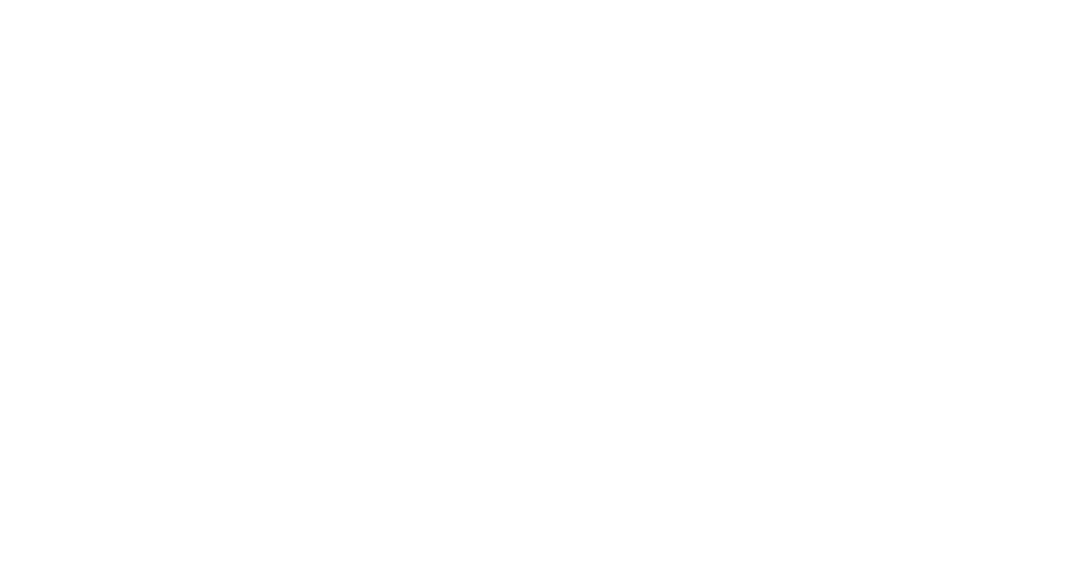
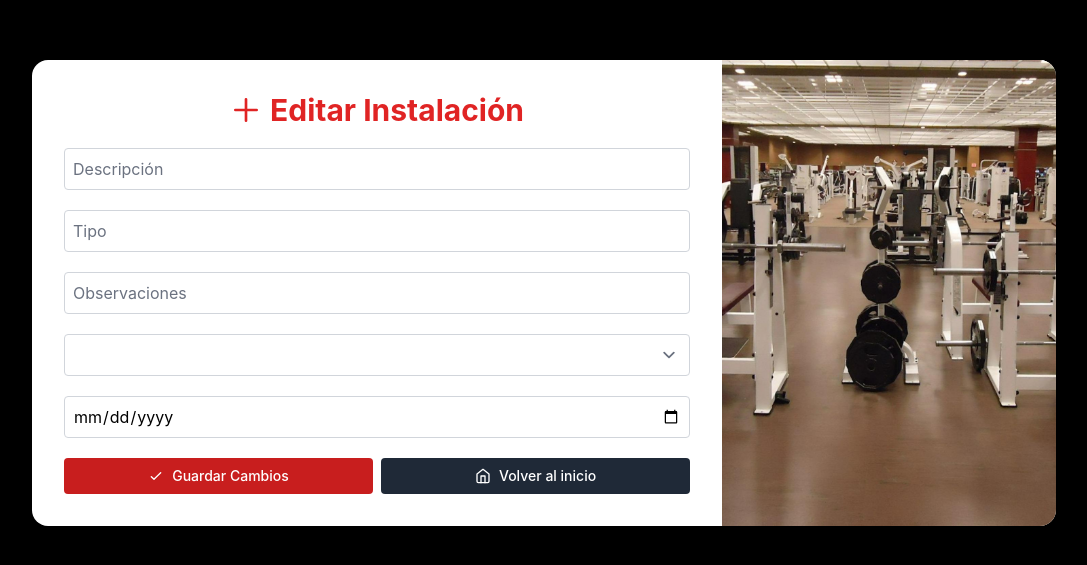
Before and after one commit to Islasmar/Front-Gimnasio, a Vue app in the folder GymFrontEnd/: page /editar-instalacion/1 in a window 1280 px wide. Shown: the part 107-672 px from the top of the page, without its empty margins (96-1183 px from the left). Built offline with nearby package versions, Linux system fonts and the light colour scheme; no server answers; a web font is replaced by a local one.

Commit message:
Implementación completa de gestión de sucursales: Creación, edición, eliminación y tabla con búsqueda

```diff
--- a/GymFrontEnd/src/components/forms/addInstalaciones.vue
+++ b/GymFrontEnd/src/components/forms/addInstalaciones.vue
@@ -1,14 +1,8 @@
 <template>
   <div class="relative min-h-screen bg-black text-white overflow-hidden flex items-center justify-center px-4 py-12">
-      <!-- Partículas -->
-      <div class="absolute inset-0 z-0 pointer-events-none">
-        <div class="particle"></div>
-        <div class="particle delay-1"></div>
-        <div class="particle delay-2"></div>
-      </div>
-
     <!-- Contenido principal -->
-      <div class="relative z-10 bg-white rounded-2xl shadow-2xl flex flex-col lg:flex-row overflow-hidden w-full max-w-5xl animate-fade-in">
+    <div
+      class="relative z-10 bg-white rounded-2xl shadow-2xl flex flex-col lg:flex-row overflow-hidden w-full max-w-5xl animate-fade-in">
       <!-- Formulario -->
       <form @submit.prevent="agregarInstalacion" class="w-full lg:w-1/2 p-8 space-y-5 text-black">
         <h2 class="text-3xl font-bold text-center text-red-600 flex items-center justify-center gap-2">
@@ -18,24 +12,32 @@
           Agregar Instalación
         </h2>
 
-          <input v-model="instalacion.sucursal" type="text" placeholder="Sucursal"
-            class="w-full p-2 border border-gray-300 rounded focus:outline-none focus:ring-2 focus:ring-red-500" required />
-          <input v-model="instalacion.descripcion" type="text" placeholder="Descripción"
-            class="w-full p-2 border border-gray-300 rounded focus:outline-none focus:ring-2 focus:ring-red-500" required />
-          <input v-model="instalacion.tipo" type="text" placeholder="Tipo"
-            class="w-full p-2 border border-gray-300 rounded focus:outline-none focus:ring-2 focus:ring-red-500" required />
-          <input v-model="instalacion.observaciones" type="text" placeholder="Observaciones"
-            class="w-full p-2 border border-gray-300 rounded focus:outline-none focus:ring-2 focus:ring-red-500" required />
+        <!-- Campos del formulario -->
+        <input v-model="instalacion.Descripcion" type="text" placeholder="Descripción"
+          class="w-full p-2 border border-gray-300 rounded focus:outline-none focus:ring-2 focus:ring-red-500"
+          required />
+        <input v-model="instalacion.Tipo" type="text" placeholder="Tipo"
+          class="w-full p-2 border border-gray-300 rounded focus:outline-none focus:ring-2 focus:ring-red-500"
+          required />
+        <input v-model="instalacion.Observaciones" type="text" placeholder="Observaciones"
+          class="w-full p-2 border border-gray-300 rounded focus:outline-none focus:ring-2 focus:ring-red-500"
+          required />
 
-          <input v-model="instalacion.estatus" type="text" placeholder="Estatus"
-            class="w-full p-2 border border-gray-300 rounded focus:outline-none focus:ring-2 focus:ring-red-500" required />
+        <!-- Estatus como desplegable -->
+        <select v-model="instalacion.Estatus"
+          class="w-full p-2 border border-gray-300 rounded focus:outline-none focus:ring-2 focus:ring-red-500" required>
+          <option :value="true">Activo</option>
+          <option :value="false">Inactivo</option>
+        </select>
 
-          <input v-model="instalacion.fechaRegistro" type="date"
-            class="w-full p-2 border border-gray-300 rounded focus:outline-none focus:ring-2 focus:ring-red-500" required />
+        <input v-model="instalacion.Fecha_Registro" type="date"
+          class="w-full p-2 border border-gray-300 rounded focus:outline-none focus:ring-2 focus:ring-red-500"
+          required />
 
         <div class="flex flex-col md:flex-row gap-2 justify-center mt-4">
           <!-- Botón Guardar -->
-            <button type="submit" class="flex-1 bg-red-700 hover:bg-red-800 text-white font-medium text-sm py-2 rounded transition-all duration-300 flex items-center justify-center gap-2">
+          <button type="submit"
+            class="flex-1 bg-red-700 hover:bg-red-800 text-white font-medium text-sm py-2 rounded transition-all duration-300 flex items-center justify-center gap-2">
             <svg class="w-4 h-4" fill="none" stroke="currentColor" viewBox="0 0 24 24">
               <path stroke-linecap="round" stroke-linejoin="round" stroke-width="2" d="M5 13l4 4L19 7" />
             </svg>
@@ -46,7 +48,8 @@
           <button type="button" @click="$router.push('/Menu/instalaciones')"
             class="flex-1 bg-gray-800 hover:bg-gray-900 text-white text-sm font-medium py-2 rounded flex items-center justify-center gap-2">
             <svg class="w-4 h-4" fill="none" stroke="currentColor" viewBox="0 0 24 24">
-                <path stroke-linecap="round" stroke-linejoin="round" stroke-width="2" d="M3 9l9-7 9 7v11a2 2 0 01-2 2H5a2 2 0 01-2-2z" />
+              <path stroke-linecap="round" stroke-linejoin="round" stroke-width="2"
+                d="M3 9l9-7 9 7v11a2 2 0 01-2 2H5a2 2 0 01-2-2z" />
               <path stroke-linecap="round" stroke-linejoin="round" stroke-width="2" d="M9 22V12h6v10" />
             </svg>
             Volver al inicio
@@ -72,25 +75,25 @@
       </form>
 
       <!-- Imagen lateral -->
-        <div class="hidden lg:block lg:w-1/2 bg-cover bg-center" :style="{ backgroundImage: 'url(/src/assets/img/sucursal2.jpg)' }">
+      <div class="hidden lg:block lg:w-1/2 bg-cover bg-center"
+        :style="{ backgroundImage: 'url(/src/assets/img/sucursal2.jpg)' }">
       </div>
     </div>
   </div>
 </template>
 
 <script>
-  import axios from 'axios';
+import api from '@/api/api.js';
 
 export default {
   data() {
     return {
       instalacion: {
-          sucursal: '',
-          descripcion: '',
-          tipo: '',
-          observaciones: '',
-          estatus: '',
-          fechaRegistro: ''
+        Descripcion: '',
+        Tipo: '',
+        Observaciones: '',
+        Estatus: true, // Valor por defecto es 'true' (Activo)
+        Fecha_Registro: ''
       },
       exito: false,
       cargando: false
@@ -100,12 +103,18 @@
     async agregarInstalacion() {
       try {
         this.cargando = true;
-          const fecha = new Date().toISOString().split('T')[0];
-          const nuevaInstalacion = { ...this.instalacion, fecha_registro: fecha };
+        const nuevaInstalacion = {
+          Descripcion: this.instalacion.Descripcion,
+          Tipo: this.instalacion.Tipo,
+          Observaciones: this.instalacion.Observaciones,
+          Estatus: this.instalacion.Estatus,
+          Fecha_Registro: this.instalacion.Fecha_Registro
+        };
 
-          // Simulación de guardado
-          setTimeout(() => {
-            console.log('Instalación guardada (simulada):', nuevaInstalacion);
+        // Enviar la solicitud POST a la API
+        const response = await api.post('/instalacion/', nuevaInstalacion);
+
+        if (response.status === 200 || response.status === 201) {
           this.cargando = false;
           this.exito = true;
 
@@ -113,7 +122,7 @@
             this.exito = false;
             this.$router.push('/Menu/instalaciones');
           }, 1500);
-          }, 2000);
+        }
       } catch (error) {
         console.error('Error al agregar instalación:', error);
         this.cargando = false;
@@ -129,6 +138,7 @@
     opacity: 0;
     transform: translateY(30px);
   }
+
   to {
     opacity: 1;
     transform: translateY(0);
@@ -181,7 +191,8 @@
   transition: opacity 0.3s ease;
 }
 
-  .fade-enter, .fade-leave-to {
+.fade-enter,
+.fade-leave-to {
   opacity: 0;
 }
 </style>
--- a/GymFrontEnd/src/components/forms/editInstalaciones.vue
+++ b/GymFrontEnd/src/components/forms/editInstalaciones.vue
@@ -1 +1,142 @@
-<template></template>
+<template>
+    <div class="relative min-h-screen bg-black text-white overflow-hidden flex items-center justify-center px-4 py-12">
+      <!-- Contenido principal -->
+      <div class="relative z-10 bg-white rounded-2xl shadow-2xl flex flex-col lg:flex-row overflow-hidden w-full max-w-5xl animate-fade-in">
+        <!-- Formulario de edición -->
+        <form @submit.prevent="editarInstalacion" class="w-full lg:w-1/2 p-8 space-y-5 text-black">
+          <h2 class="text-3xl font-bold text-center text-red-600 flex items-center justify-center gap-2">
+            <svg class="w-8 h-8 text-red-600" fill="none" stroke="currentColor" viewBox="0 0 24 24">
+              <path stroke-linecap="round" stroke-linejoin="round" stroke-width="2" d="M12 4v16m8-8H4" />
+            </svg>
+            Editar Instalación
+          </h2>
+
+          <!-- Campos del formulario -->
+          <input v-model="instalacion.Descripcion" type="text" placeholder="Descripción"
+            class="w-full p-2 border border-gray-300 rounded focus:outline-none focus:ring-2 focus:ring-red-500" required />
+          <input v-model="instalacion.Tipo" type="text" placeholder="Tipo"
+            class="w-full p-2 border border-gray-300 rounded focus:outline-none focus:ring-2 focus:ring-red-500" required />
+          <input v-model="instalacion.Observaciones" type="text" placeholder="Observaciones"
+            class="w-full p-2 border border-gray-300 rounded focus:outline-none focus:ring-2 focus:ring-red-500" required />
+
+          <select v-model="instalacion.Estatus" class="w-full p-2 border border-gray-300 rounded focus:outline-none focus:ring-2 focus:ring-red-500" required>
+            <option :value="true">Activo</option>
+            <option :value="false">Inactivo</option>
+          </select>
+
+          <input v-model="instalacion.Fecha_Registro" type="date"
+            class="w-full p-2 border border-gray-300 rounded focus:outline-none focus:ring-2 focus:ring-red-500" required />
+
+          <div class="flex flex-col md:flex-row gap-2 justify-center mt-4">
+            <!-- Botón Guardar -->
+            <button type="submit" class="flex-1 bg-red-700 hover:bg-red-800 text-white font-medium text-sm py-2 rounded transition-all duration-300 flex items-center justify-center gap-2">
+              <svg class="w-4 h-4" fill="none" stroke="currentColor" viewBox="0 0 24 24">
+                <path stroke-linecap="round" stroke-linejoin="round" stroke-width="2" d="M5 13l4 4L19 7" />
+              </svg>
+              Guardar Cambios
+            </button>
+
+            <!-- Botón Volver -->
+            <button type="button" @click="$router.push('/Menu/instalaciones')"
+              class="flex-1 bg-gray-800 hover:bg-gray-900 text-white text-sm font-medium py-2 rounded flex items-center justify-center gap-2">
+              <svg class="w-4 h-4" fill="none" stroke="currentColor" viewBox="0 0 24 24">
+                <path stroke-linecap="round" stroke-linejoin="round" stroke-width="2" d="M3 9l9-7 9 7v11a2 2 0 01-2 2H5a2 2 0 01-2-2z" />
+                <path stroke-linecap="round" stroke-linejoin="round" stroke-width="2" d="M9 22V12h6v10" />
+              </svg>
+              Volver al inicio
+            </button>
+          </div>
+
+          <!-- Barra de carga -->
+          <transition name="fade">
+            <div v-if="cargando" class="relative w-full max-w-xs mx-auto h-2 bg-gray-200 rounded overflow-hidden mt-4">
+              <div class="absolute top-0 left-0 h-full bg-red-600 animate-progress"></div>
+            </div>
+          </transition>
+
+          <!-- Mensaje de éxito -->
+          <transition name="fade">
+            <div v-if="exito" class="flex items-center justify-center gap-3 text-green-600 mt-4 animate-bounce">
+              <svg class="w-6 h-6" fill="none" stroke="currentColor" viewBox="0 0 24 24">
+                <path stroke-linecap="round" stroke-linejoin="round" stroke-width="2" d="M5 13l4 4L19 7" />
+              </svg>
+              <span>Instalación editada exitosamente</span>
+            </div>
+          </transition>
+        </form>
+
+        <!-- Imagen lateral -->
+        <div class="hidden lg:block lg:w-1/2 bg-cover bg-center" :style="{ backgroundImage: 'url(/src/assets/img/sucursal2.jpg)' }">
+        </div>
+      </div>
+    </div>
+  </template>
+
+  <script>
+  import api from '@/api/api.js';
+
+  export default {
+    data() {
+      return {
+        instalacion: {
+          Descripcion: '',
+          Tipo: '',
+          Observaciones: '',
+          Estatus: '',
+          Fecha_Registro: ''
+        },
+        exito: false,
+        cargando: false
+      };
+    },
+    async mounted() {
+      const instalacionId = this.$route.params.id;
+      await this.obtenerInstalacion(instalacionId);
+    },
+    methods: {
+      async obtenerInstalacion(id) {
+        try {
+          const response = await api.get(`/instalacion/${id}`);
+          if (response.status === 200) {
+            this.instalacion = response.data;
+          }
+        } catch (error) {
+          console.error('Error al obtener instalación:', error);
+        }
+      },
+      async editarInstalacion() {
+        try {
+          this.cargando = true;
+          const instalacionActualizada = {
+            Descripcion: this.instalacion.Descripcion,
+            Tipo: this.instalacion.Tipo,
+            Observaciones: this.instalacion.Observaciones,
+            Estatus: this.instalacion.Estatus,
+            Fecha_Registro: this.instalacion.Fecha_Registro
+          };
+
+          // Enviar la solicitud PUT a la API para editar
+          const instalacionId = this.$route.params.id;
+          const response = await api.put(`/instalacion/${instalacionId}`, instalacionActualizada);
+
+          if (response.status === 200) {
+            this.cargando = false;
+            this.exito = true;
+
+            setTimeout(() => {
+              this.exito = false;
+              this.$router.push('/Menu/instalaciones');
+            }, 1500);
+          }
+        } catch (error) {
+          console.error('Error al editar instalación:', error);
+          this.cargando = false;
+        }
+      }
+    }
+  };
+  </script>
+
+  <style scoped>
+  /* Animaciones y estilo como antes */
+  </style>
--- a/GymFrontEnd/src/components/views/InstalacionesView.vue
+++ b/GymFrontEnd/src/components/views/InstalacionesView.vue
@@ -29,7 +29,6 @@
       </div>
 
       <!-- Tabla -->
-        <!-- Tabla -->
       <div class="overflow-x-auto bg-black">
         <table class="table-auto min-w-full mt-4 bg-white text-black">
           <thead>
@@ -53,17 +52,17 @@
               <td class="px-4 py-2">{{ instalacion.Descripcion }}</td>
               <td class="px-4 py-2">{{ instalacion.Tipo }}</td>
               <td class="px-4 py-2">{{ instalacion.Observaciones }}</td>
-        <td class="px-4 py-2">{{ instalacion.Estatus }}</td>
-        <td class="px-4 py-2">{{ instalacion.Fecha_Registro }}</td>
+              <td class="px-4 py-2">{{ formatEstatus(instalacion.Estatus) }}</td>
+              <td class="px-4 py-2">{{ formatDate(instalacion.Fecha_Registro) }}</td>
               <td class="px-4 py-2 flex space-x-2">
                 <button
-            @click="editInstalacion(instalacion.id)"
+                  @click="editInstalacion(instalacion.Id)"
                   class="bg-yellow-500 hover:bg-yellow-600 text-white px-4 py-2 rounded-md transition duration-300"
                 >
                   Editar
                 </button>
                 <button
-            @click="deleteInstalacion(instalacion.id)"
+                  @click="deleteInstalacion(instalacion.Id)"
                   class="bg-red-500 hover:bg-red-600 text-white px-4 py-2 rounded-md transition duration-300"
                 >
                   Eliminar
@@ -78,6 +77,8 @@
 </template>
 
 <script>
+import api from '@/api/api.js'; // Asegúrate de que este sea el camino correcto
+
 export default {
   data() {
     return {
@@ -100,19 +101,16 @@
   methods: {
     async fetchInstalacionesData() {
       try {
-          const response = await fetch('http://localhost:5000/instalaciones');
-          const data = await response.json();
-          this.instalaciones = data;
+        const response = await api.get('/instalacion/');
+        this.instalaciones = response.data; // Asumimos que la respuesta es un array de instalaciones
       } catch (error) {
         console.error('Error fetching instalaciones:', error);
       }
     },
     async deleteInstalacion(id) {
       try {
-          const response = await fetch(`http://localhost:5000/instalaciones/${id}`, {
-            method: 'DELETE'
-          });
-          if (response.ok) {
+        const response = await api.delete(`/instalacion/${id}`); // Cambiado de fetch a axios a través de api.js
+        if (response.status === 200) {
           this.fetchInstalacionesData();
         }
       } catch (error) {
@@ -120,10 +118,18 @@
       }
     },
     editInstalacion(id) {
-        this.$router.push({ name: 'editInstalacion', params: { id } });
+      this.$router.push({ name: 'editInstalaciones', params: { id } });
     },
     redirectToAddForm() {
       this.$router.push({ name: 'addInstalaciones' });
+    },
+    formatDate(dateString) {
+      if (!dateString) return '';
+      const date = new Date(dateString);
+      return date.toLocaleDateString('es-ES'); // Formato de fecha local
+    },
+    formatEstatus(estatus) {
+      return estatus ? 'Activo' : 'Inactivo'; // Cambiar según tus valores de estatus
     }
   },
   mounted() {
```
Lines whose indentation alone changed are shown as unchanged.
